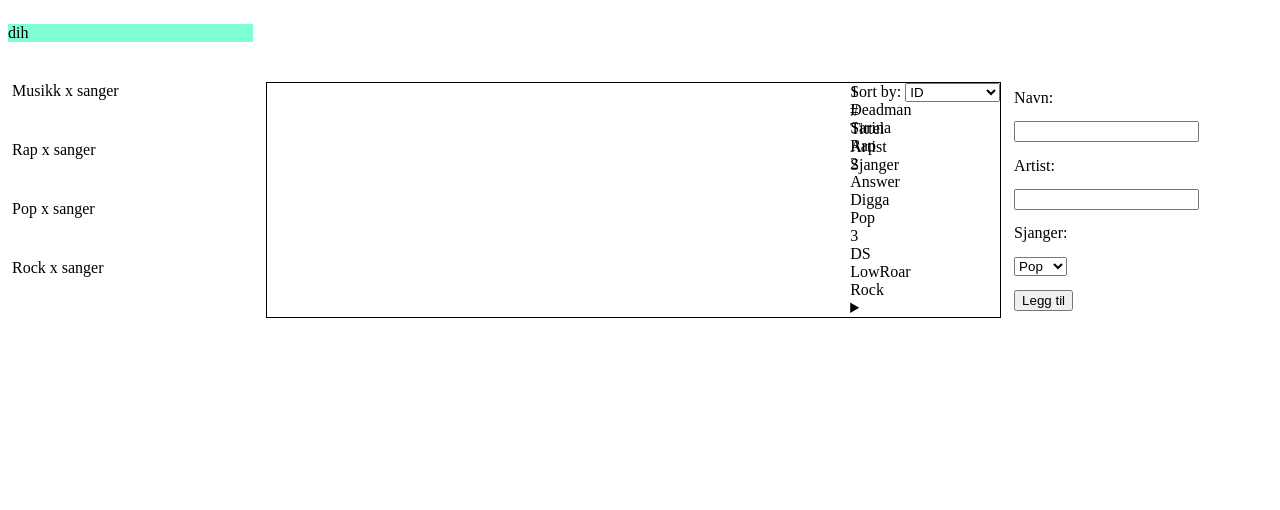
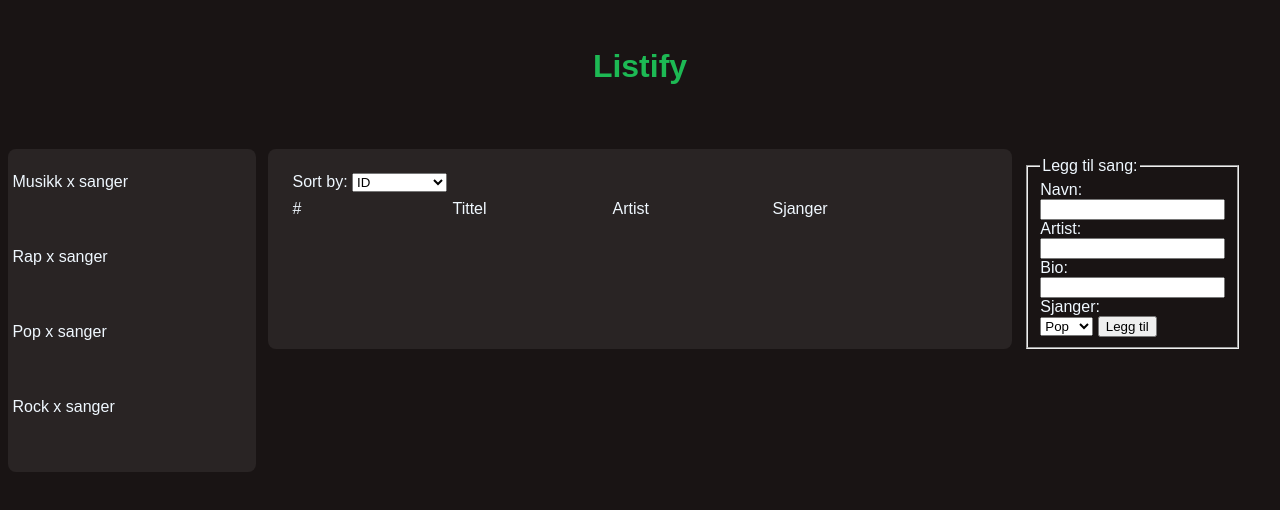
Before and after one commit to settoppty/Skole, a plain HTML site: page Kapittel 3/3F/listify/main/index.html in a window 1280 px wide. Drawn offline with Linux system fonts and the light colour scheme; a web font is replaced by a local one.

Commit message:
Auto commit at 2025-12-10 16:49:41

```diff
--- a/Kapittel 3/3F/listify/main/index.css
+++ b/Kapittel 3/3F/listify/main/index.css
@@ -1,51 +1,93 @@
+
+@import url('https://fonts.googleapis.com/css2?family=Gabarito:wght@400..900&display=swap');
+
+
+/* responsiv til 1020pxw */
+
+
+body{
+    background-color: #191414;
+}
+
 .wrapper{
     display: grid;
     grid-template-areas:
-    "logo logo logo logo"
-    "left main main sidebar"
-    "left main main sidebar";
+    "left main sidebar";
      grid-template-columns: 1fr 3fr 1fr;
-    grid-template-rows: 1fr auto;
+    grid-template-rows: auto;
     row-gap: 3vh;
     column-gap: 1vw;
     margin: auto;
+    margin-top: 3vh;
+    color: aliceblue;
+    font-family: "Gabarito", sans-serif;
 }
-
-.logo{
-    grid-area: logo;
-    margin: auto;
-    grid-column-start: 2;
-    grid-column-end: 3;
-    background-color: aquamarine;
-}
-
-
-.left{
-    grid-area: left;
-    display: grid;
-    grid-column-start: 1;
-    grid-column-end: 2;
-}
-
 
 .main{
     grid-area: main;
-    display: grid;
+    display: flex;
+    flex-direction: column;
     grid-column-start: 2;
     grid-column-end: 3;
     grid-template-areas:
     "num tittel artist sjanger"
     "id name creator genre";
-    border: black 1px solid;
     grid-template-columns: 1fr 1fr 1fr 1fr;
     grid-template-rows: 1fr 1fr;
+    gap: 0.5em;
+    background-color: #292424;
+    border-radius: 1vh;
+    padding: 3vh
+}
+
+.sidebar{
+    grid-area: sidebar;
+    grid-column-start: 3;
+    grid-column-end: 4;
+    display: flex;
+    flex-direction: column;
+    justify-content: space-around;
+    align-items: baseline;
+    gap: 1vh;
+    padding-top: 1vh;
+}
+
+.logo{
+    margin: auto;
+    text-align: center;
+    padding: 1vh;
+    color: #1DB954;
+    font-weight: 900;
+    font-family: "Gabarito", sans-serif;
+    font-size: xx-large;
+}
+
+
+.left{
+    padding-top: 3vh;
+    grid-area: left;
+    display: grid;
+    grid-column-start: 1;
+    grid-column-end: 2;
+    border-radius: 1vh;
+    height: 150%;
+    background-color: #292424;
+}
+
+
+.space{
+    display: flex;
+}
+
+.space div{
+    width: 10em;
 }
 
 .top{
     grid-area: top;
 }
 
-.numme{
+.nummer{
     grid-area: num;
 }
 
@@ -80,13 +122,3 @@
 .genre{
     grid-area: genre;
 }
-
-.sidebar{
-    grid-area: sidebar;
-    grid-column-start: 3;
-    grid-column-end: 4;
-    display: flex;
-    flex-direction: column;
-    justify-content: space-around;
-    align-items: baseline;
-}
--- a/Kapittel 3/3F/listify/main/index.html
+++ b/Kapittel 3/3F/listify/main/index.html
@@ -7,10 +7,10 @@
     <link rel="stylesheet" href="index.css">
 </head>
 <body>
+    <nav>
+        <div class="logo"><p>Listify</p></div>
+    </nav>
     <div class="wrapper">
-        <nav>
-            <div class="logo"><p>dih</p></div>
-        </nav>
         <div class="left">
             <div class="album" id="songs">
                 <img src="" alt="">
@@ -40,55 +40,42 @@
                     <option value="id">ID</option>
                     <option value="a-z">Alphabetical</option>
                 </select>
-            <div class="categories">
+            </div>
+                <div class="categories space">
                     <div class="nummer">#</div>
                     <div class="tittel">Tittel</div>
                     <div class="artist">Artist</div>
                     <div class="sjanger">Sjanger</div>
                 </div>
+                <div class="container">
+                    <!-- skal fylles inn av java -->
+                </div>
             </div>
 
-            <div class="liste">
-                <div class="sang" id="1">
-                    <div class="id">1</div>
-                    <div class="name">Deadman</div>
-                    <div class="creator">Sarina</div>
-                    <div class="genre">Rap</div>
-                </div>
-                <div class="sang" id="2">
-                    <div class="id">2</div>
-                    <div class="name">Answer</div>
-                    <div class="creator">Digga</div>
-                    <div class="genre">Pop</div>
-                </div>
-                <div class="sang" id="3">
-                        <div class="id">3</div>
-                        <div class="name">DS</div>
-                        <div class="creator">LowRoar</div>
-                        <div class="genre">Rock</div>
-                    <details> <summary> </summary>
-                        <!-- For å ha space på pilen legger jeg kun til summary -->
-                        <p>DS is a song by LowRoar made for the game Death Stranding</p>
-                    </details>
-                </div>
-            </div>
-        </div>
+
             <div class="sidebar">
-            <label for="inputName">Navn:</label>
-            <input type="text" id="inputName">
+                <fieldset>
+                    <legend>Legg til sang:</legend>
+                <label for="inputName">Navn:</label> <br>
+                <input type="text" id="inputName"> <br>
 
-            <label for="inputArtist">Artist:</label>
-            <input type="number" id="inputArtist">
+                <label for="inputArtist">Artist:</label> <br>
+                <input type="text" id="inputArtist"> <br>
 
-            <label>Sjanger:</label>
-            <select id="category">
+                <label for="inputBio">Bio:</label> <br>
+                <input type="text" id="inputBio"> <br>
+
+                <label>Sjanger:</label> <br>
+                <select id="inputGenre">
                     <option value="Pop">Pop</option>
                     <option value="Rap">Rap</option>
                     <option value="Rock">Rock</option>
                 </select>
 
                 <button id="add">Legg til</button>
+            </fieldset>
         </div>
+
     </div>
     <script src="index.js"></script>
 </body>
--- a/Kapittel 3/3F/listify/main/index.js
+++ b/Kapittel 3/3F/listify/main/index.js
@@ -1,5 +1,5 @@
-const selectCategoryEl = document.querySelector("#sort");
-selectCategoryEl.addEventListener("change", showList)
+//const selectCategoryEl = document.querySelector("#sort");
+//selectCategoryEl.addEventListener("change", showList)
 
 
 
@@ -7,3 +7,73 @@ function showList(){
     console.log("Er i Show List.");
 
 }
+
+let list =
+[
+    {id: "1", name: "DS", creator:"LowRoar", genre:"aGze" }
+];
+
+showList();
+function showList(){
+    containerEl.innerhtml = " ";
+
+    for (let i = 0; i < list.length; i++) {
+        // Henter objekter
+        let o = list[i];
+
+        // For hver sang i list, lag en div og fyll den med info
+        let divEl = document.createElement("div");
+        divEl.className = "sang space";
+
+        let idEl = document.createElement("div");
+        idEl.innerHTML = o.id;
+        idEl.className = "id";
+
+        let nameEl = document.createElement("div");
+        nameEl.innerHTML = o.name
+        nameEl.className = "name";
+
+        let creatorEl = document.createElement("div");
+        creatorEl.innerHTML = o.creator
+        creatorEl.className = "creator";
+
+        let genreEl = document.createElement("div");
+        genreEl.innerHTML = o.genre
+        genreEl.className = "genre";
+
+
+        divEl.appendChild(idEl);
+        divEl.appendChild(nameEl);
+        divEl.appendChild(creatorEl);
+        divEl.appendChild(genreEl);
+
+        containerEl.appendChild(divEl);
+    }
+}
+
+// Inputs:
+const inputNameEl = document.querySelector("#inputName");
+const inputcreatorEl = document.querySelector("#inputArtist");
+const inputgenreEl = document.querySelector("#inputGenre");
+// Containers:
+const containerEl = document.querySelector(".container");
+// Buttons:
+const addToListEl = document.querySelector("#add")
+const sortByNameEl = document.querySelector("#sortName");
+const sortByPriceEl = document.querySelector("#sortArtist");
+const sortByCategoryEl = document.querySelector("#sortCategory");
+
+function addToList(){
+    let addName = inputNameEl.value;
+    let addPrice = Number(inputPriceEl.value);
+    let addCategory = inputCategoryEl.value;
+
+    // 1. Lag et objekt med variablene over.
+    let newListObject = {
+         name: addName, price: addPrice, category: addCategory};
+    // 2. Legg til objektet i listen
+    list.push(newListObject);
+    // 3. Vis Arrayet på nytt.
+    showList();
+}
+addToListEl.addEventListener("click", addToList);
```
Lines whose indentation alone changed are shown as unchanged.
